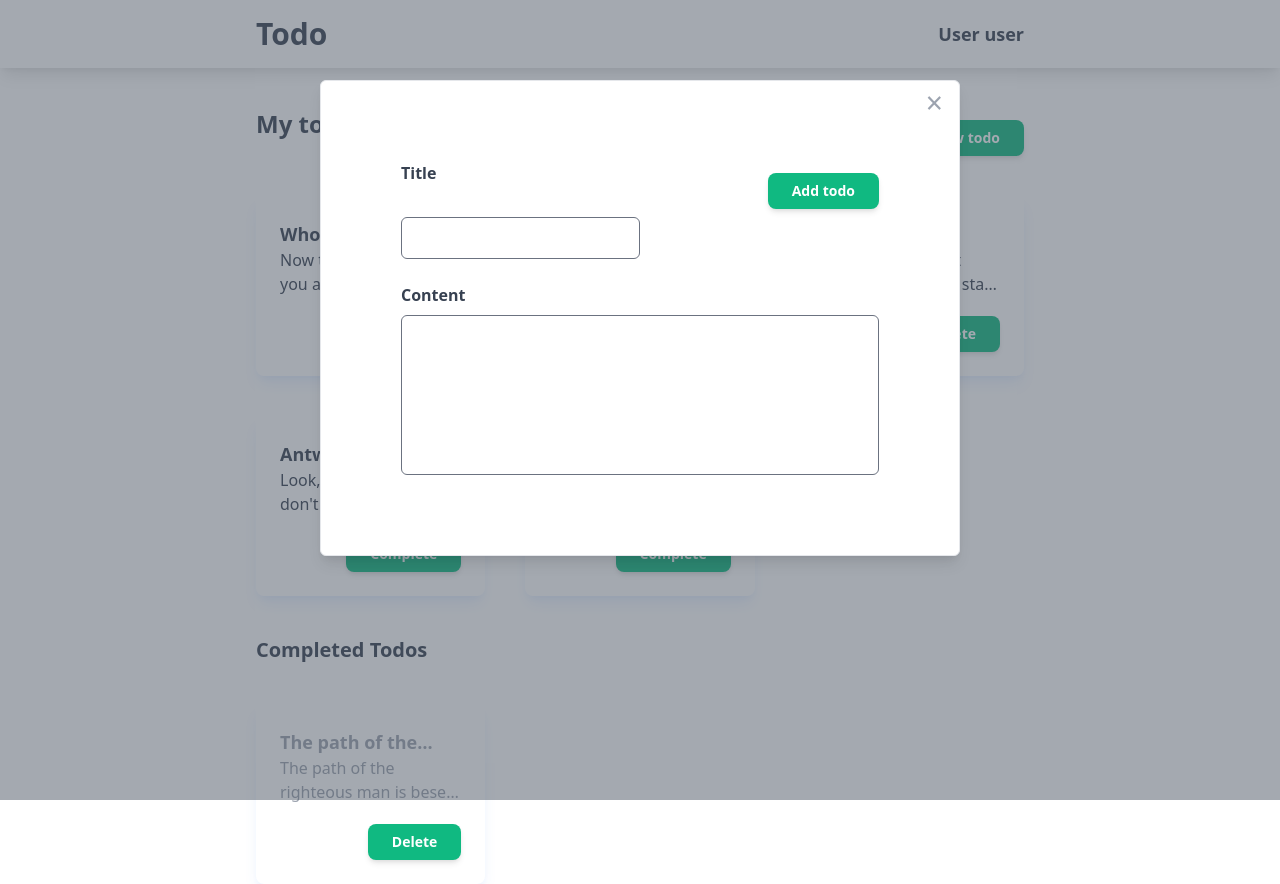
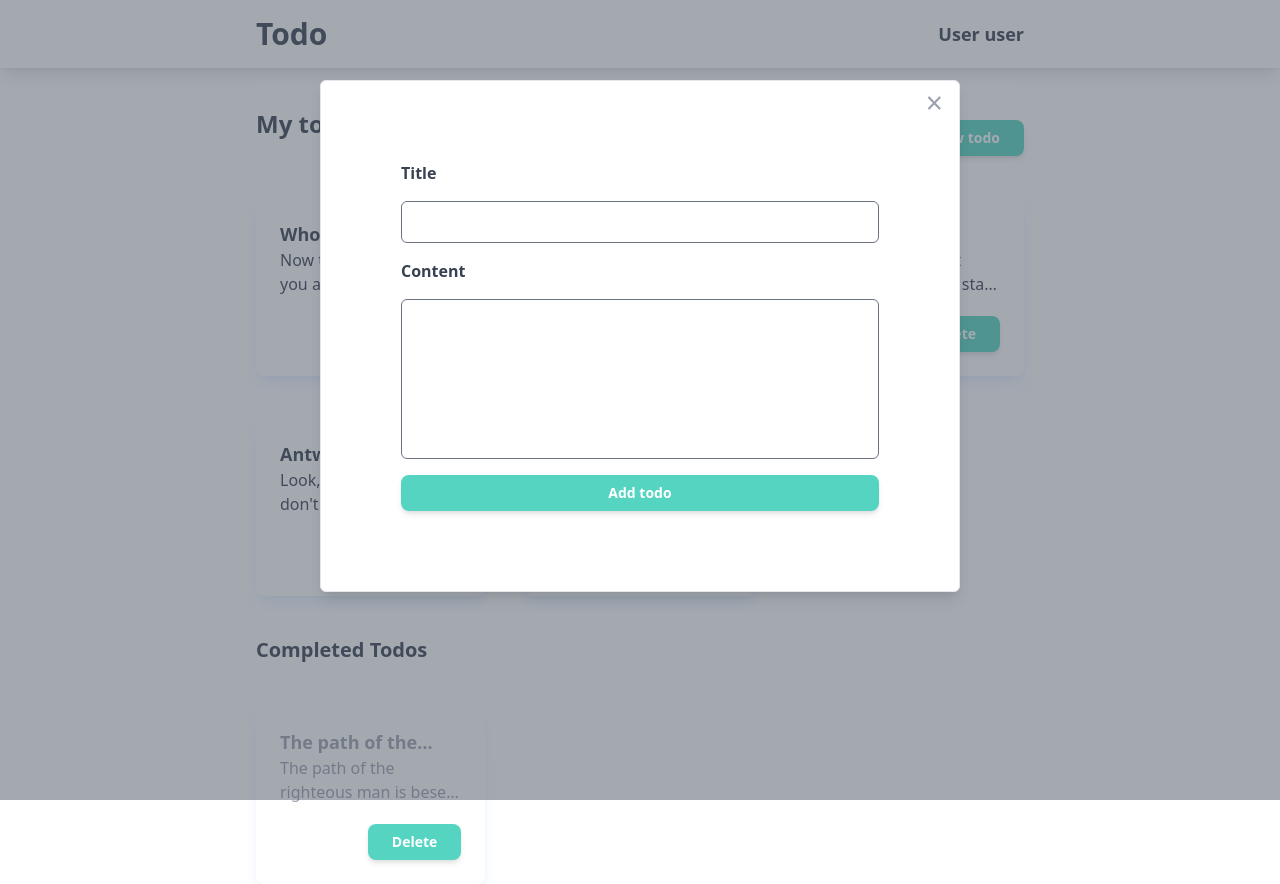
Before and after one commit to wakeupgrumpy/H2021Webapplikasjoner, a React (Create React App) app in the folder 6-Todo-App/: page / in a window 1280 px wide. Both pictures are taken after a click on the button "Add new todo". Built offline with nearby package versions, Linux system fonts and the light colour scheme.

Commit message:
Endret noen på stiler og stil-klassr

```diff
--- a/6-Todo-App/src/App.js
+++ b/6-Todo-App/src/App.js
@@ -1,6 +1,6 @@
 import { useEffect } from "react";
-// import useToggle from "./hooks/useToggle";
 import useDb from "./hooks/useDb";
+
 import { TodoProvider } from "./context/TodoContext";
 
 import Navbar from "./components/Navbar";
--- a/6-Todo-App/src/components/Todo/TodoCard.js
+++ b/6-Todo-App/src/components/Todo/TodoCard.js
@@ -1,7 +1,6 @@
 import { useTodoDispatch } from "../../context/TodoContext";
 
 import TodoHeader from "./TodoHeader";
-
 import Button from "../shared/Button";
 import Modal from "../shared/Modal";
 import useToggle from "../shared/useToggle";
--- a/6-Todo-App/src/components/Todo/TodoForm.js
+++ b/6-Todo-App/src/components/Todo/TodoForm.js
@@ -24,8 +24,8 @@ const TodoForm = ({ toggleModal }) => {
 
   return (
     <Modal toggleModal={toggleModal}>
-      <form className="grid grid-cols-2 gap-y-2" onSubmit={handleSubmit}>
-        <label htmlFor="title" className="row-start-1 font-bold g">
+      <form className="col" onSubmit={handleSubmit}>
+        <label htmlFor="title" className="header">
           Title
         </label>
         <input
@@ -34,10 +34,10 @@ const TodoForm = ({ toggleModal }) => {
           name="title"
           value={title}
           onChange={updateValue}
-          className="col-span-1 row-start-2 p-2 rounded-md border border-gray-500"
+          className="input"
           required
         />
-        <label htmlFor="content" className="row-start-3 font-bold mt-4">
+        <label htmlFor="content" className="header">
           Content
         </label>
         <textarea
@@ -45,14 +45,10 @@ const TodoForm = ({ toggleModal }) => {
           name="content"
           value={content}
           onChange={updateValue}
-          className="col-span-full row-start-4 p-2 rounded-md border border-gray-500 resize-none h-40"
+          className="input resize-none h-40"
           required
         ></textarea>
-        <Button
-          name="Add todo"
-          styles="col-start-2 row-start-5 text-lg"
-          submit
-        />
+        <Button name="Add todo" submit />
       </form>
     </Modal>
   );
--- a/6-Todo-App/src/index.css
+++ b/6-Todo-App/src/index.css
@@ -10,6 +10,9 @@
 
 @layer components {
   /* Headers and text */
+  .header {
+    @apply font-bold;
+  }
   .header-peding {
     @apply col-span-2 text-2xl font-extrabold;
   }
@@ -21,7 +24,7 @@
   }
   /* Buttons */
   .button {
-    @apply justify-self-end text-sm mt-3 py-2 px-6 bg-green-500 text-white font-semibold rounded-lg shadow-md hover:bg-green-600 focus:outline-none;
+    @apply justify-self-end text-sm mt-3 py-2 px-6 bg-teal text-white font-semibold rounded-lg shadow-md hover:bg-teal-dark focus:outline-none;
   }
   /* Alert */
   .alert {
@@ -44,7 +47,7 @@
     @apply p-6 bg-white shadow-md rounded-lg overflow-hidden;
   }
   .col {
-    @apply flex flex-col space-y-6;
+    @apply flex flex-col space-y-4;
   }
   .row-even {
     @apply flex justify-between items-center;
@@ -52,4 +55,8 @@
   .items-baseline {
     @apply flex justify-center items-center space-x-4;
   }
+  /* input */
+  .input {
+    @apply p-2 rounded-md border border-gray-500;
+  }
 }
--- a/6-Todo-App/tailwind.config.js
+++ b/6-Todo-App/tailwind.config.js
@@ -6,6 +6,12 @@ module.exports = {
       boxShadow: {
         blue: "0 10px 15px -3px rgba(59, 130, 246, 0.1), 0 4px 6px -2px rgba(59, 130, 246, 0.05)",
       },
+      colors: {
+        teal: {
+          DEFAULT: "#56d4c2",
+          dark: "#43a799",
+        },
+      },
     },
   },
   variants: {
```
